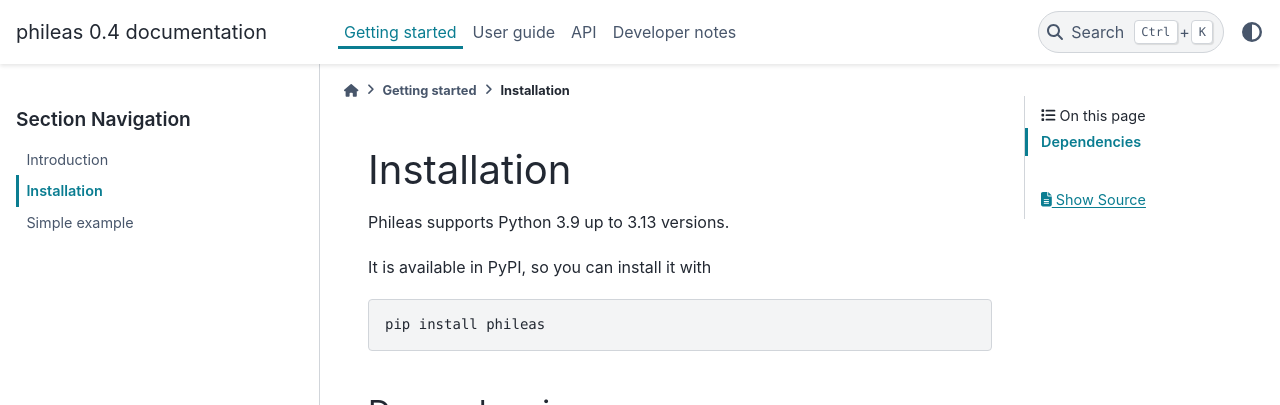
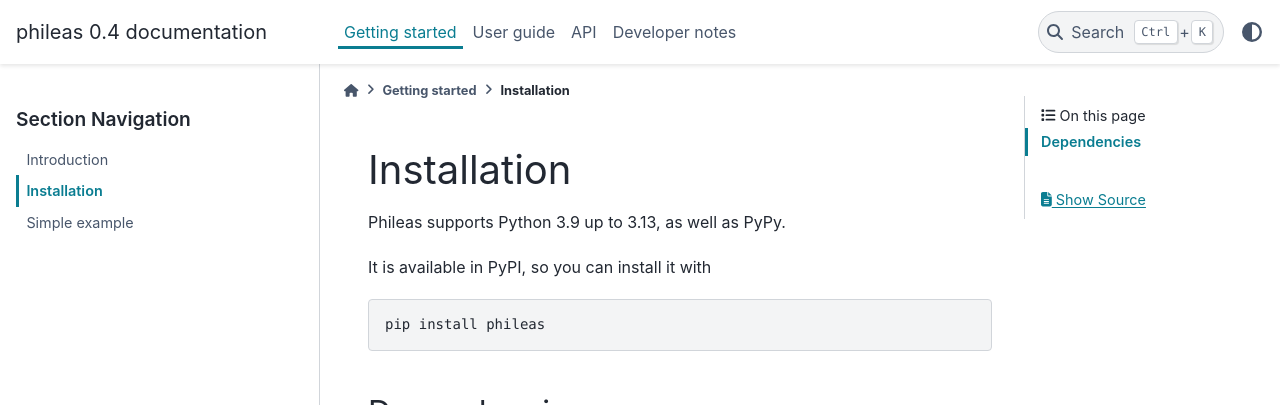
Before and after one commit to ldbo/phileas, a Sphinx documentation site: the page built from doc/source/getting_started/installation.md, in a window 1280 px wide and 1035 px high. Shown: the top 405 px of the window. Built offline with Sphinx 7.4.7 and the PyData theme 0.15.4, drawn with Linux system fonts in a browser that asks for light colours; formulas are drawn with MathJax 3; pages that are not in the unit, such as notebooks, are missing from menus.

Commit message:
Add support for PyPy.
 - It works out of the box with PyPy. Tests must simply be extended to
   cover PyPy.

```diff
--- a/doc/source/getting_started/installation.md
+++ b/doc/source/getting_started/installation.md
@@ -1,6 +1,6 @@
 # Installation
 
-Phileas supports Python 3.9 up to 3.13 versions.
+Phileas supports Python 3.9 up to 3.13, as well as PyPy.
 
 It is available in PyPI, so you can install it with
 
```
Also changed, not shown: Readme.md (+1 -1 lines), 2 other files.
